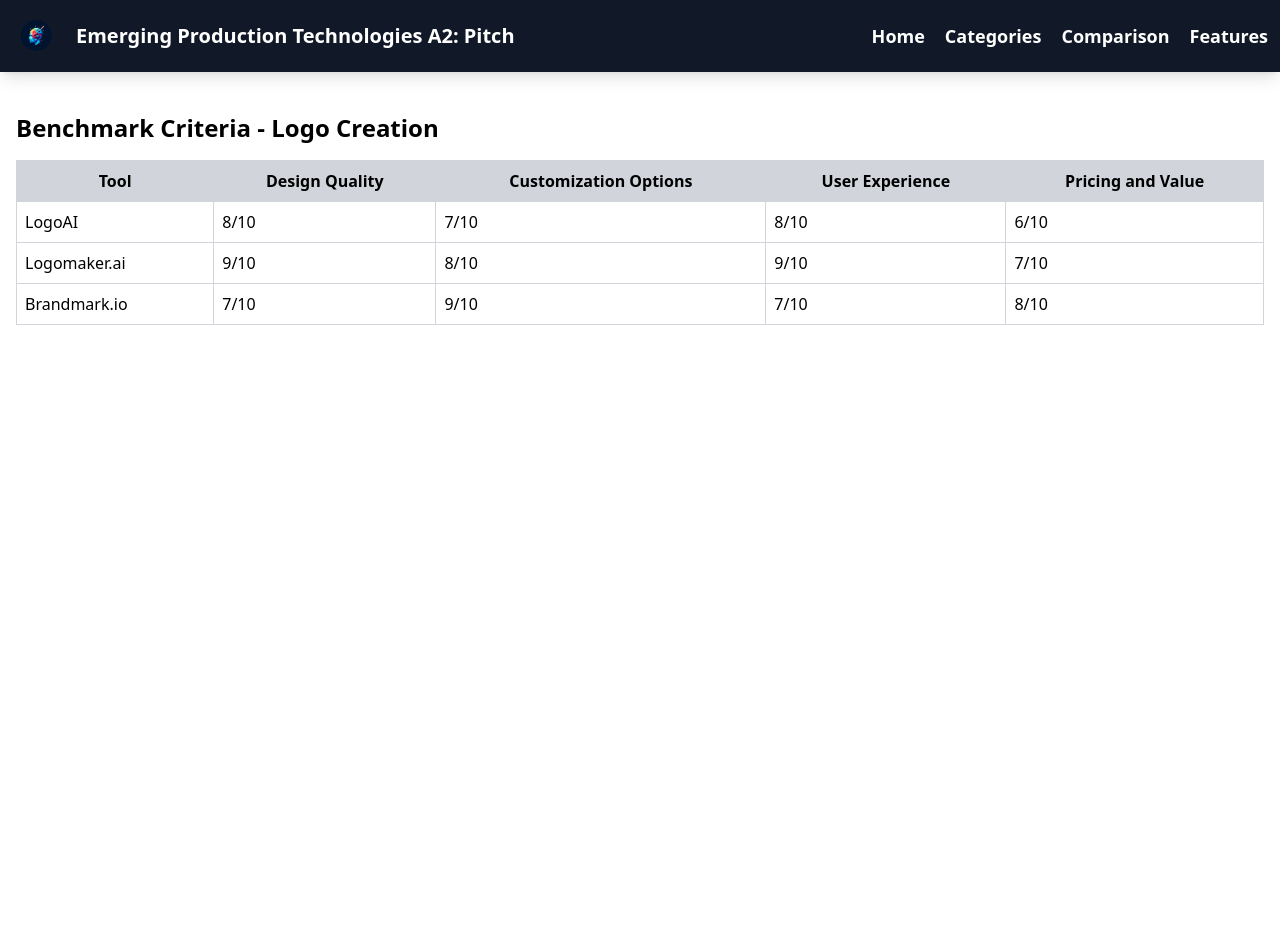
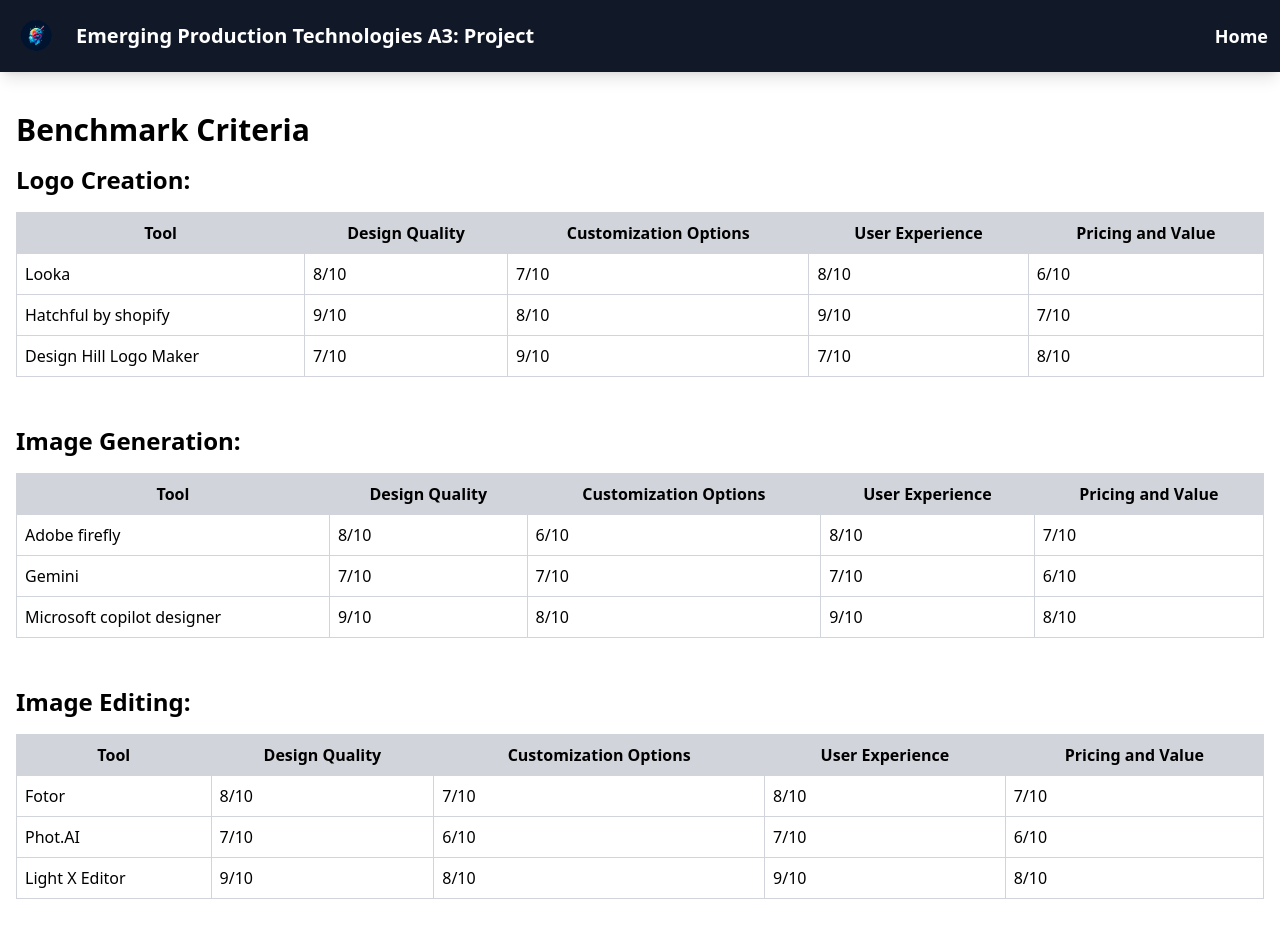
Before and after one commit to sabarisharan23/AI-DESIGNERS, a React (Vite) app: page /table in a window 1280 px wide. Shown: the top 938 px of the page. Before the commit the page ends 800 px from the top, so only its background shows below. Built offline with nearby package versions, Linux system fonts and the light colour scheme.

Commit message:
last changes commit paran

```diff
--- a/src/Components/header.tsx
+++ b/src/Components/header.tsx
@@ -7,7 +7,7 @@
       <div className="flex items-center ">
         <img src="/des.png" alt="Logo" className="w-12 h-12 mr-4" />
         <div className="text-sm font-bold md:text-xl">
-          Emerging Production Technologies A2: Pitch
+          Emerging Production Technologies A3: Project
         </div>
       </div>
       <div>
--- a/src/Components/navBar.tsx
+++ b/src/Components/navBar.tsx
@@ -2,7 +2,7 @@
 
 import React, { useState } from 'react';
 import { Link } from 'react-router-dom';
-import AnchorLink from 'react-anchor-link-smooth-scroll'; // Import AnchorLink
+// import AnchorLink from 'react-anchor-link-smooth-scroll'; // Import AnchorLink
 
 
 const NavBar: React.FC = () => {
@@ -33,8 +33,8 @@
                 Categories
               </AnchorLink>
               {/* Other navigation links */}
-              <Link to="/comparison">Comparison</Link>
-              <Link to="/features">Features</Link>
+              {/* <Link to="/comparison">Comparison</Link>
+              <Link to="/features">Features</Link> */}
             </div>
           </div>
         )}
@@ -44,12 +44,12 @@
       <div className="hidden lg:flex gap-5 lg:items-center">
         <Link to="/">Home</Link>
 
-        <AnchorLink href="#categories"> {/* Anchor link for scrolling */}
+        {/* <AnchorLink href="#categories">
           Categories
-        </AnchorLink>
+        </AnchorLink> */}
         {/* Other navigation links */}
-        <Link to="/comparison">Comparison</Link>
-        <Link to="/features">Features</Link>
+        {/* <Link to="/comparison">Comparison</Link>
+        <Link to="/features">Features</Link> */}
       </div>
     </nav>
   );
--- a/src/Pages/categories.tsx
+++ b/src/Pages/categories.tsx
@@ -35,7 +35,7 @@
       },
       {
         title: "Design Hill Logo Maker",
-        copy: "Browse our in-built logo template library for more ideas and inspiration. Our AI tool features creative logo templates to help you out. You can check out these logo examples or customize them with desired icon, color, or element for strong brand identity.",
+        copy: "Browse our in-built logo template library for more ideas and inspiration. This AI tool features creative logo templates to help you out. You can check out these logo examples or customize them with desired icon, color, or element for strong brand identity.",
         button: "Read more",
         imageId: "new3.jpg",
         navigate: "/brandmarker",
@@ -47,7 +47,7 @@
     cards: [
       {
         title: "Adobe firefly",
-        copy: "Create stunning images with the latest generative AI features, powered by the new Adobe Firefly Image 3 Model, now in the Photoshop (beta) app. Add, remove, and expand content, create lifelike images from scratch, and more",
+        copy: "Create stunning images with the latest generative AI features, powered by the new Adobe Firefly Image 3 Model (preview), now in the Photoshop (beta) app. Add, remove, and expand content, create lifelike images from scratch, and more",
         button: "Read more",
         imageId: "adobefinal.jpg",
         navigate: "/adobe",
@@ -73,14 +73,14 @@
     cards: [
       {
         title: "Fotor",
-        copy: "You don't have to manually adjust various settings and parameters in complex software to edit photos. Our AI-powered automatic photo editor streamlines the whole editing process. ",
+        copy: "You don't have to manually adjust various settings and parameters in complex software to edit photos. This AI-powered automatic photo editor streamlines the whole editing process. ",
         button: "Read more",
         imageId: "fotor1.jpg",
         navigate: "/fotor",
       },
       {
         title: "Phot.AI",
-        copy: "Transform your photos with Photo AI's Advanced AI Background Editor. Experience the seamless removal of backgrounds with precision. You can add in a solid color backgrounds for your product shots or create stunniung landscapes with custom AI Backgrounds. ",
+        copy: "Transform your photos with Photo AI's Advanced AI Background Editor. Experience the seamless removal of backgrounds with precision. You can add solid color backgrounds for your product shots or create stunniung landscapes with custom AI Backgrounds. ",
         button: "Read more",
         imageId: "phot.ai3.jpg",
         navigate: "/photAI",
@@ -147,7 +147,7 @@
 
       <div className="text-center justify-center items-center p-4">
         <Dropdown
-          buttonText="AI Tools Available"
+          buttonText="AI Tool categories"
           items={dropdownItems}
           buttonClassName="my-custom-button-class w-full backdrop-blur-lg shadow-lg border-2 border-gray-400 shadow-slate-500  hover:bg-gray-100/50"
           dropdownClassName="my-custom-dropdown-class backdrop-blur-lg shadow-lg border-2 border-gray-400 shadow-slate-500 text-white "
--- a/src/Pages/home.tsx
+++ b/src/Pages/home.tsx
@@ -41,10 +41,9 @@
               more about <span className="font-bold ">AI tools </span> available
             </h1>
 
-            <p className="text-base md:text-lg">
-              Explore the features with Innovations and Vision powered by AI!
+            <p className="text-base md:text-xl">
               Navigate groundbreaking possibilities
-              <br /> and redefine your journey in the world of artificial
+              and redefine your journey in the world of artificial
               intelligence{" "}
             </p>
           </div>
--- a/src/Pages/table.tsx
+++ b/src/Pages/table.tsx
@@ -1,8 +1,69 @@
-import React from 'react';
+// import React from 'react';
 
-const data = [
+// const data = [
+//   {
+//     tool: 'Looka',
+//     designQuality: 8,
+//     customizationOptions: 7,
+//     outputFileFormats: 9,
+//     userExperience: 8,
+//     pricingAndValue: 6,
+//   },
+//   {
+//     tool: 'Hatchful by shopify',
+//     designQuality: 9,
+//     customizationOptions: 8,
+//     outputFileFormats: 8,
+//     userExperience: 9,
+//     pricingAndValue: 7,
+//   },
+//   {
+//     tool: 'Design Hill Logo Maker',
+//     designQuality: 7,
+//     customizationOptions: 9,
+//     outputFileFormats: 7,
+//     userExperience: 7,
+//     pricingAndValue: 8,
+//   },
+// ];
+
+// const BenchmarkCriteriaTable = () => {
+//   return (
+//     <div className="py-10 px-4 overflow-auto">
+//       <h2 className="text-2xl font-bold mb-4">Benchmark Criteria - Logo Creation</h2>
+//       <table className="w-full border-collapse border border-gray-300">
+//         <thead>
+//           <tr className="bg-gray-300">
+//             <th className="border border-gray-300 p-2">Tool</th>
+//             <th className="border border-gray-300 p-2">Design Quality</th>
+//             <th className="border border-gray-300 p-2">Customization Options</th>
+//             <th className="border border-gray-300 p-2">User Experience</th>
+//             <th className="border border-gray-300 p-2">Pricing and Value</th>
+//           </tr>
+//         </thead>
+//         <tbody>
+//           {data.map((row, index) => (
+//             <tr key={index} className="border border-gray-300">
+//               <td className="border border-gray-300 p-2">{row.tool}</td>
+//               <td className="border border-gray-300 p-2">{row.designQuality}/10</td>
+//               <td className="border border-gray-300 p-2">{row.customizationOptions}/10</td>
+//               <td className="border border-gray-300 p-2">{row.userExperience}/10</td>
+//               <td className="border border-gray-300 p-2">{row.pricingAndValue}/10</td>
+//             </tr>
+//           ))}
+//         </tbody>
+//       </table>
+//     </div>
+//   );
+// };
+
+// export default BenchmarkCriteriaTable;
+
+import React from'react';
+
+const data1 = [
   {
-    tool: 'LogoAI',
+    tool: 'Looka',
     designQuality: 8,
     customizationOptions: 7,
     outputFileFormats: 9,
@@ -10,7 +71,7 @@
     pricingAndValue: 6,
   },
   {
-    tool: 'Logomaker.ai',
+    tool: 'Hatchful by shopify',
     designQuality: 9,
     customizationOptions: 8,
     outputFileFormats: 8,
@@ -18,7 +79,7 @@
     pricingAndValue: 7,
   },
   {
-    tool: 'Brandmark.io',
+    tool: 'Design Hill Logo Maker',
     designQuality: 7,
     customizationOptions: 9,
     outputFileFormats: 7,
@@ -27,11 +88,66 @@
   },
 ];
 
+const data2 = [
+  {
+    tool: 'Adobe firefly',
+    designQuality: 8,
+    customizationOptions: 6,
+    outputFileFormats: 8,
+    userExperience: 8,
+    pricingAndValue: 7,
+  },
+  {
+    tool: 'Gemini',
+    designQuality: 7,
+    customizationOptions: 7,
+    outputFileFormats: 7,
+    userExperience: 7,
+    pricingAndValue: 6,
+  },
+  {
+    tool: 'Microsoft copilot designer',
+    designQuality: 9,
+    customizationOptions: 8,
+    outputFileFormats: 9,
+    userExperience: 9,
+    pricingAndValue: 8,
+  },
+];
+
+const data3 = [
+  {
+    tool: 'Fotor',
+    designQuality: 8,
+    customizationOptions: 7,
+    outputFileFormats: 8,
+    userExperience: 8,
+    pricingAndValue: 7,
+  },
+  {
+    tool: 'Phot.AI',
+    designQuality: 7,
+    customizationOptions: 6,
+    outputFileFormats: 7,
+    userExperience: 7,
+    pricingAndValue: 6,
+  },
+  {
+    tool: 'Light X Editor',
+    designQuality: 9,
+    customizationOptions: 8,
+    outputFileFormats: 9,
+    userExperience: 9,
+    pricingAndValue: 8,
+  },
+];
+
 const BenchmarkCriteriaTable = () => {
   return (
     <div className="py-10 px-4 overflow-auto">
-      <h2 className="text-2xl font-bold mb-4">Benchmark Criteria - Logo Creation</h2>
-      <table className="w-full border-collapse border border-gray-300">
+      <h2 className="text-3xl font-bold mb-4">Benchmark Criteria</h2>
+      <h2 className="text-2xl font-bold mb-4">Logo Creation:</h2>
+      <table className="w-full border-collapse border border-gray-300 mb-4">
         <thead>
           <tr className="bg-gray-300">
             <th className="border border-gray-300 p-2">Tool</th>
@@ -42,7 +158,61 @@
           </tr>
         </thead>
         <tbody>
-          {data.map((row, index) => (
+          {data1.map((row, index) => (
+            <tr key={index} className="border border-gray-300">
+              <td className="border border-gray-300 p-2">{row.tool}</td>
+              <td className="border border-gray-300 p-2">{row.designQuality}/10</td>
+              <td className="border border-gray-300 p-2">{row.customizationOptions}/10</td>
+              <td className="border border-gray-300 p-2">{row.userExperience}/10</td>
+              <td className="border border-gray-300 p-2">{row.pricingAndValue}/10</td>
+            </tr>
+          ))}
+        </tbody>
+      </table>
+
+      <div className='py-4'>
+      </div>
+
+      <h2 className="text-2xl font-bold mb-4">Image Generation:</h2>
+      <table className="w-full border-collapse border border-gray-300 mb-4">
+        <thead>
+          <tr className="bg-gray-300">
+            <th className="border border-gray-300 p-2">Tool</th>
+            <th className="border border-gray-300 p-2">Design Quality</th>
+            <th className="border border-gray-300 p-2">Customization Options</th>
+            <th className="border border-gray-300 p-2">User Experience</th>
+            <th className="border border-gray-300 p-2">Pricing and Value</th>
+          </tr>
+        </thead>
+        <tbody>
+          {data2.map((row, index) => (
+            <tr key={index} className="border border-gray-300">
+              <td className="border border-gray-300 p-2">{row.tool}</td>
+              <td className="border border-gray-300 p-2">{row.designQuality}/10</td>
+              <td className="border border-gray-300 p-2">{row.customizationOptions}/10</td>
+              <td className="border border-gray-300 p-2">{row.userExperience}/10</td>
+              <td className="border border-gray-300 p-2">{row.pricingAndValue}/10</td>
+            </tr>
+          ))}
+        </tbody>
+      </table>
+
+      <div className='py-4'>
+      </div>
+
+      <h2 className="text-2xl font-bold mb-4">Image Editing:</h2>
+      <table className="w-full border-collapse border border-gray-300 mb-4">
+        <thead>
+          <tr className="bg-gray-300">
+            <th className="border border-gray-300 p-2">Tool</th>
+            <th className="border border-gray-300 p-2">Design Quality</th>
+            <th className="border border-gray-300 p-2">Customization Options</th>
+            <th className="border border-gray-300 p-2">User Experience</th>
+            <th className="border border-gray-300 p-2">Pricing and Value</th>
+          </tr>
+        </thead>
+        <tbody>
+          {data3.map((row, index) => (
             <tr key={index} className="border border-gray-300">
               <td className="border border-gray-300 p-2">{row.tool}</td>
               <td className="border border-gray-300 p-2">{row.designQuality}/10</td>
```
